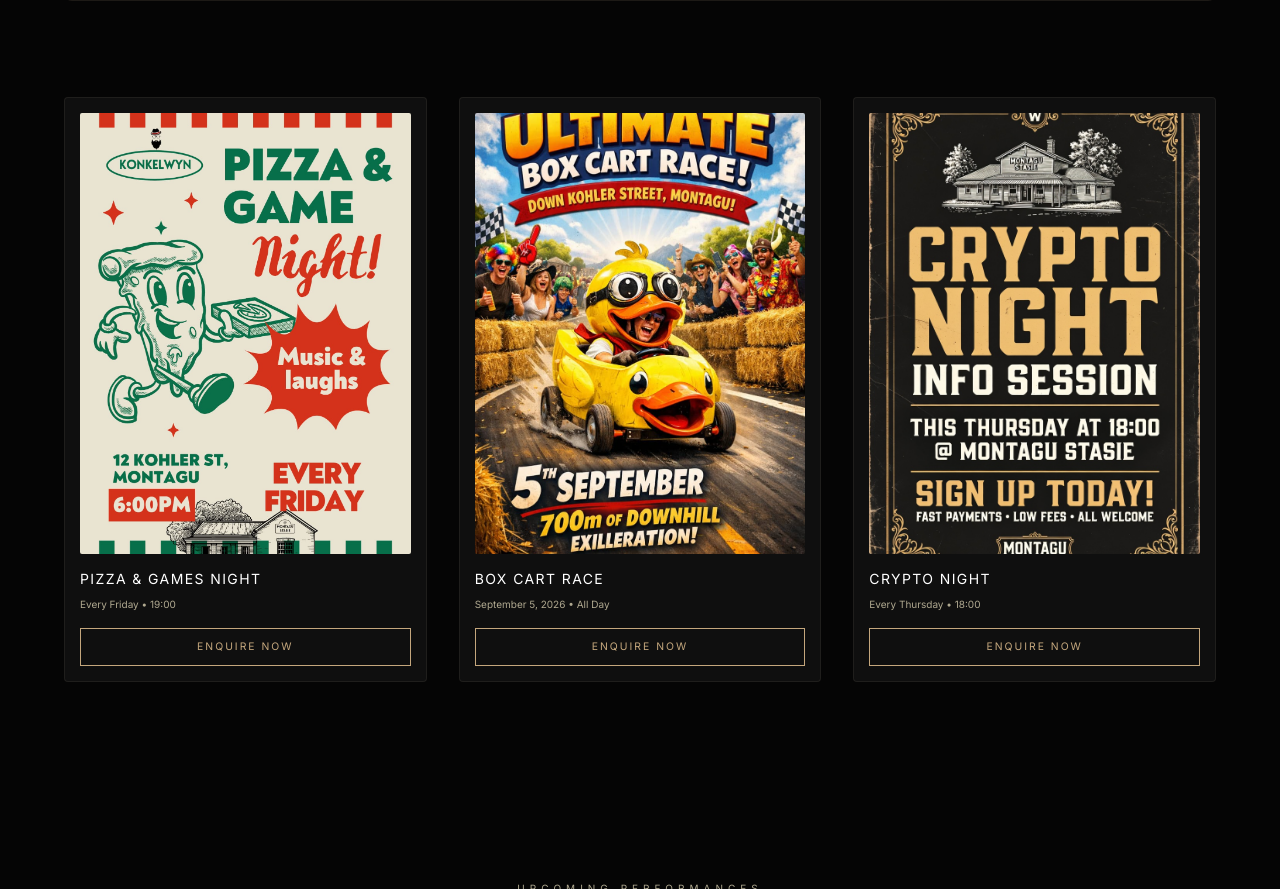
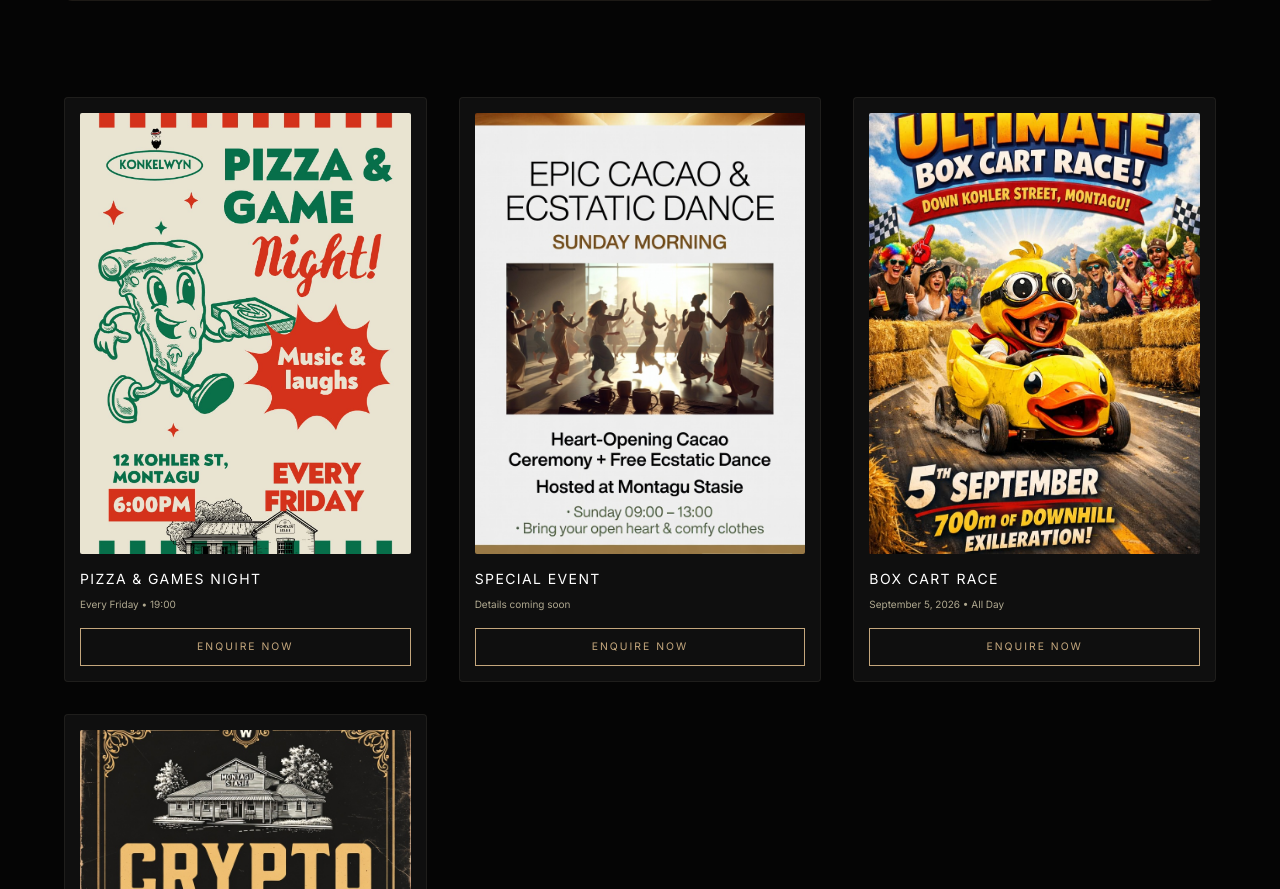
Before and after one commit to gerardvermaak-pixel/montagu-stasie-website, a plain HTML site: page events.html in a window 1280 px wide. Shown: the part 1349-2238 px from the top of the page. Drawn offline with nearby package versions, Linux system fonts and the light colour scheme; a web font is replaced by a local one.

Commit message:
events: add Fbjh6.jpg to top card stack and poster grid

```diff
--- a/events.html
+++ b/events.html
@@ -254,6 +254,12 @@
                 <div class="stack-card card-1" onclick="openLightbox('WhatsApp Image 2026-03-17 at 12.48.51.jpeg')">
                     <img src="WhatsApp Image 2026-03-17 at 12.48.51.jpeg" alt="Horizon View">
                 </div>
+                <div class="stack-card card-2" onclick="openLightbox('Fbjh6.jpg')">
+                    <img src="Fbjh6.jpg" alt="New Poster">
+                </div>
+                <div class="stack-card card-3" onclick="openLightbox('WhatsApp Image 2026-03-12 at 10.53.14.jpeg')">
+                    <img src="WhatsApp Image 2026-03-12 at 10.53.14.jpeg" alt="Pizza & Games">
+                </div>
             </div>
 
             <div class="mb-24">
@@ -382,6 +388,15 @@
                         <p class="text-[10px] mb-4">Every Friday • 19:00</p>
                     </div>
                     <a href="https://wa.me/27662665145?text=Enquiry%20Pizza%20%26%20Games%20Night" class="enquire-btn">Enquire Now</a>
+                </div>
+
+                <div class="poster-box">
+                    <img src="Fbjh6.jpg" class="poster-img" onclick="openLightbox(this.src)">
+                    <div>
+                        <h3 class="text-white text-sm tracking-widest uppercase mb-2">Special Event</h3>
+                        <p class="text-[10px] mb-4">Details coming soon</p>
+                    </div>
+                    <a href="https://wa.me/27662665145?text=Enquiry%20Special%20Event" class="enquire-btn">Enquire Now</a>
                 </div>
 
                 <div class="poster-box">
```
